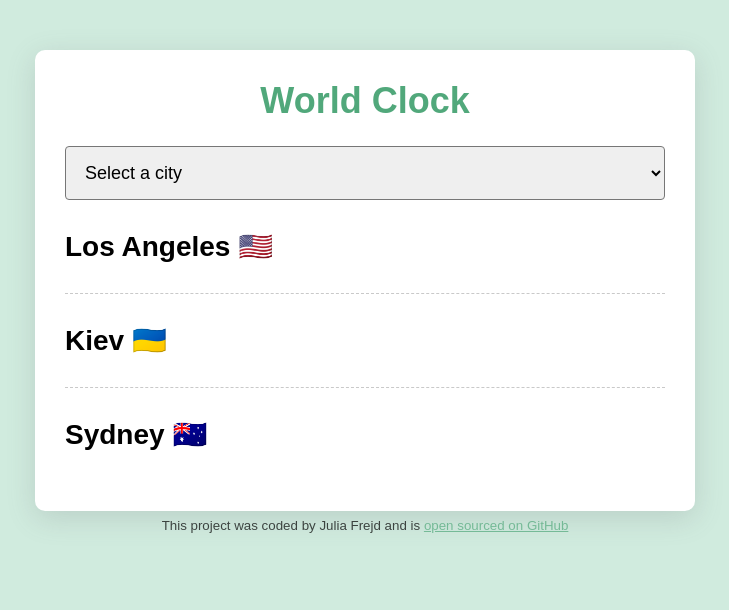
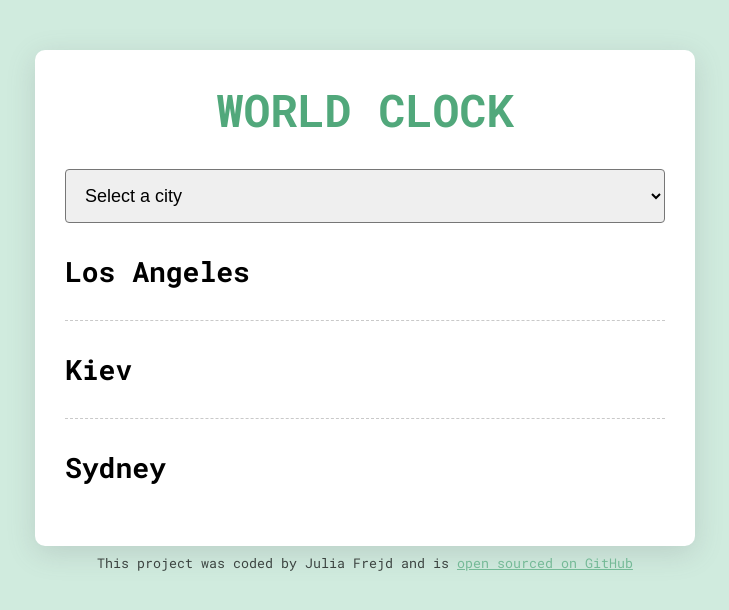
Before and after one commit to juliafrejd/world-clock, a plain HTML site: page index.html in a window 1280 px wide. Shown: the top 610 px of the page, without its empty margins (275-1004 px from the left). Drawn offline with nearby package versions, Linux system fonts and the light colour scheme; a script that the page names is missing.

Commit message:
Updating all files. Adding live seconds for select elements too

```diff
--- a/css/styles.css
+++ b/css/styles.css
@@ -1,13 +1,15 @@
 body {
   background-color: rgb(208, 235, 222);
-  font-family: sans-serif;
+  font-family: "Roboto Mono", monospace;
 }
 h1 {
-  font-size: 36px;
+  font-size: 45px;
   text-align: center;
   margin-top: 0;
+  font-weight: 700;
 }
 h1 a {
+  text-transform: uppercase;
   color: rgb(81, 168, 123);
   text-decoration: none;
   padding: 2px;
--- a/index.html
+++ b/index.html
@@ -5,6 +5,12 @@
     <meta http-equiv="X-UA-Compatible" content="IE=edge" />
     <meta name="viewport" content="width=device-width, initial-scale=1.0" />
     <link rel="stylesheet" href="css/styles.css" />
+    <link rel="preconnect" href="https://fonts.googleapis.com" />
+    <link rel="preconnect" href="https://fonts.gstatic.com" crossorigin />
+    <link
+      href="https://fonts.googleapis.com/css2?family=Roboto+Mono:wght@400;700&display=swap"
+      rel="stylesheet"
+    />
     <script src="https://cdnjs.cloudflare.com/ajax/libs/moment.js/2.29.4/moment.min.js"></script>
     <script src="https://cdnjs.cloudflare.com/ajax/libs/moment-timezone/0.5.41/moment-timezone-with-data-1970-2030.min.js"></script>
     <title>World Clock</title>
@@ -22,7 +28,7 @@
       <div id="cities">
         <div class="city" id="los-angeles">
           <div>
-            <h2>Los Angeles 🇺🇸</h2>
+            <h2>Los Angeles</h2>
             <div class="date"></div>
           </div>
           <div>
@@ -31,7 +37,7 @@
         </div>
         <div class="city" id="kiev">
           <div>
-            <h2>Kiev 🇺🇦</h2>
+            <h2>Kiev</h2>
             <div class="date"></div>
           </div>
           <div>
@@ -40,7 +46,7 @@
         </div>
         <div class="city" id="sydney">
           <div>
-            <h2>Sydney 🇦🇺</h2>
+            <h2>Sydney</h2>
             <div class="date"></div>
           </div>
           <div>
--- a/js/index.js
+++ b/js/index.js
@@ -37,6 +37,7 @@ function updateTime() {
 }
 
 function updateCity(event) {
+  function updateCityTime() {
     let cityTimeZone = event.target.value;
     if (cityTimeZone == "current") {
       cityTimeZone = moment.tz.guess();
@@ -61,9 +62,12 @@ function updateCity(event) {
     <a class="all-cities-link" href="/">All cities</a>
   `;
   }
+  setInterval(updateCityTime, 1000);
+}
 
 updateTime();
 setInterval(updateTime, 1000);
+
 let citiesSelectElement = document.querySelector("#city");
 
 citiesSelectElement.addEventListener("change", updateCity);
```
Lines whose indentation alone changed are shown as unchanged.
